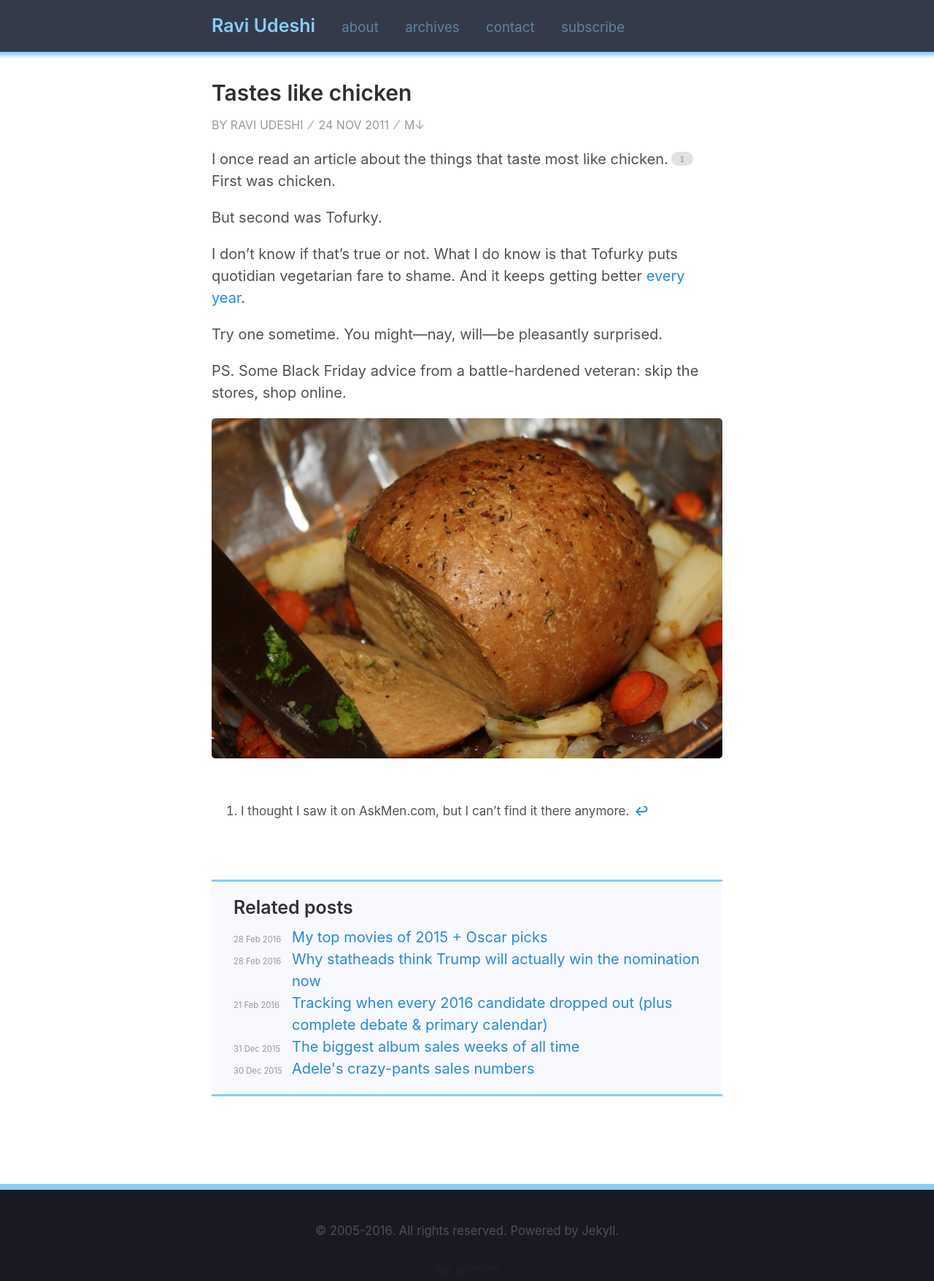
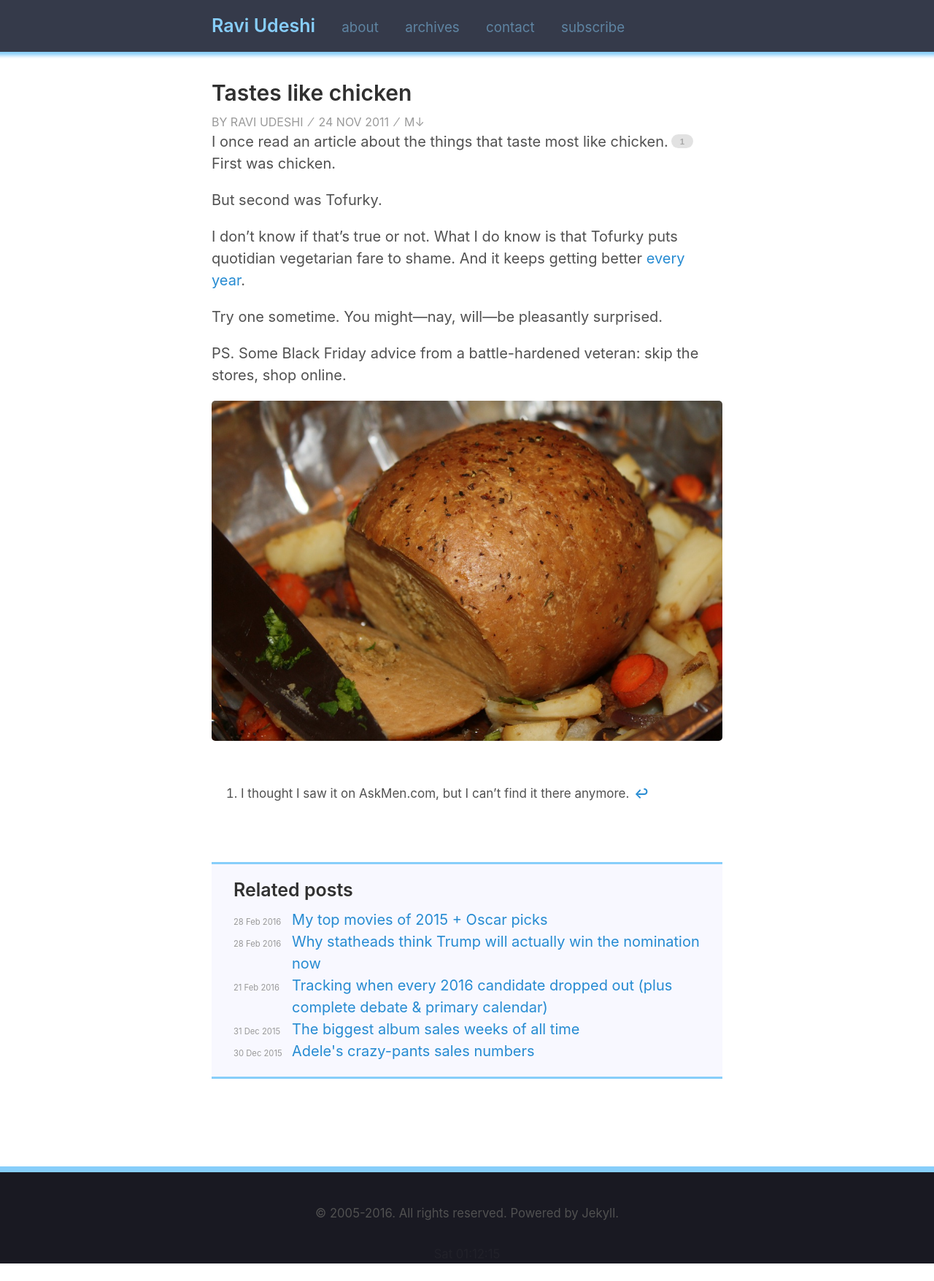
Before and after one commit to rkudeshi/rkudeshi.github.io, a Jekyll site: the page built from _posts/2011-11-24-tastes-like-chicken.md, in a window 1280 px wide. Shown: the whole page at 73% size. Built offline with Jekyll 4.4.1, drawn with Linux system fonts in a browser that asks for light colours; after the commit the page ends 1731 px from its top, so only the background shows below that.

Commit message:
Update post-meta on posts

```diff
--- a/_layouts/post.html
+++ b/_layouts/post.html
@@ -4,13 +4,13 @@
 
 <article class="post">
   <h1 class="post-title">{{ page.title }}</h1>
-  <span class="post-meta">
+  <div class="post-meta">
     <a href="/about">By Ravi Udeshi</a>
     <span>&nbsp;&#8260;&nbsp;</span>
-  <time datetime="{{ page.date | date_to_xmlschema }}" class="post-date">{{ page.date | date_to_string }}</time>
+    <time datetime="{{ page.date | date_to_xmlschema }}">{{ page.date | date_to_string }}</time>
     <span>&nbsp;&#8260;&nbsp;</span>
     <a href="https://raw.githubusercontent.com/{{ site.github.repository_nwo }}/master/{{ page.path }}">M&#8595;</a>
-  </span>
+  </div>
   {{ content }}
 </article>
 
```
Lines whose indentation alone changed are shown as unchanged.
